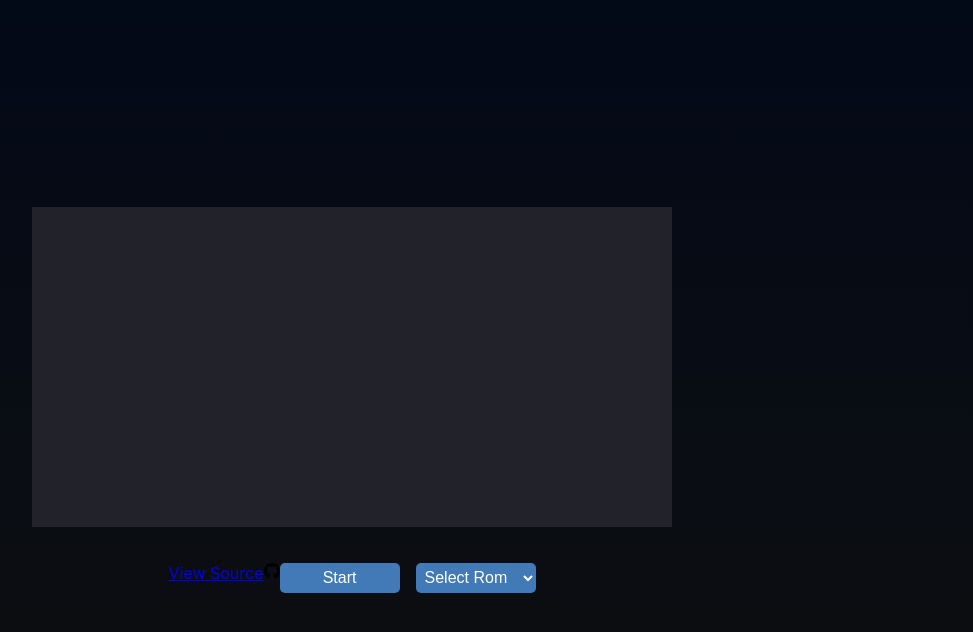
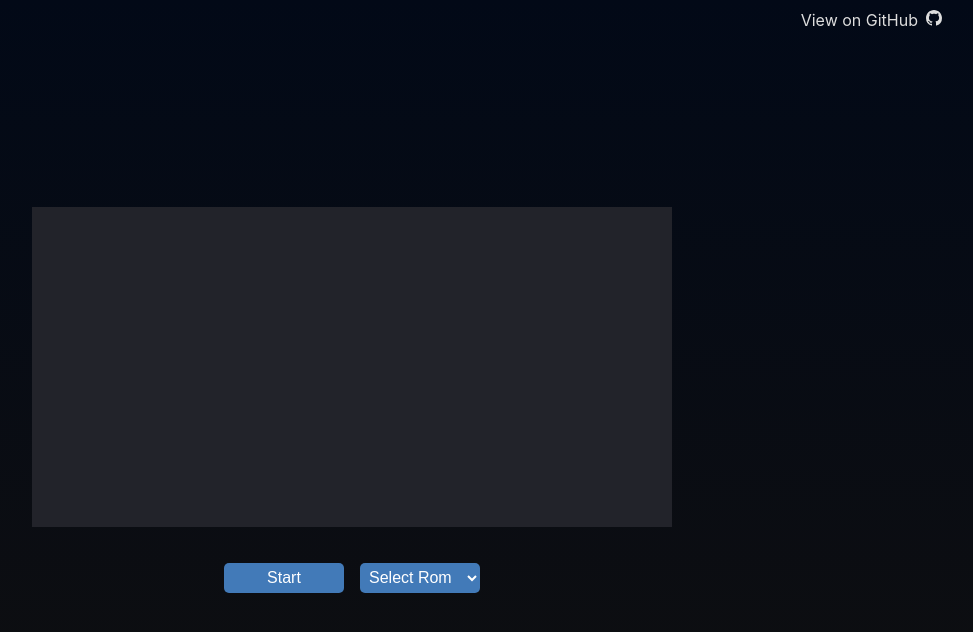
Before and after one commit to zcr1/chip8, a React app: page / in a window 1280 px wide. Shown: the top 632 px of the page, without its empty margins (288-1261 px from the left). Built offline with nearby package versions, Linux system fonts and the light colour scheme; the HTML template or start-up script is replaced by a standard one.

Commit message:
View on Github link

```diff
--- a/src/App.scss
+++ b/src/App.scss
@@ -64,3 +64,27 @@ body {
 #start-button:hover {
 	background-color: $blue-hover;
 }
+
+#view-github-link {
+	color: #ddd;
+	position: absolute;
+	right: 50px;
+	text-decoration: none;
+	top: 10px;
+
+	svg {
+		margin-left: 8px;
+	}
+
+	path {
+		fill: #ddd;
+	}
+}
+
+#view-github-link:hover {
+	color: #fff;
+
+	path {
+		fill: #ddd;
+	}
+}
--- a/src/App.tsx
+++ b/src/App.tsx
@@ -21,9 +21,9 @@ const RomSelector = ({ currentRom, setRom }: { currentRom?: string; setRom(rom:
 	);
 };
 
-const ViewSourceLink = () => (
-	<a href="https://github.com/zcr1/chip8" target="_blank">
-		View Source
+const ViewGithubLink = () => (
+	<a id="view-github-link" href="https://github.com/zcr1/chip8" target="_blank">
+		View on GitHub
 		<svg viewBox="0 0 16 16" width="16" height="16" aria-hidden="true">
 			<path d="M8 0c4.42 0 8 3.58 8 8a8.013 8.013 0 0 1-5.45 7.59c-.4.08-.55-.17-.55-.38 0-.27.01-1.13.01-2.2 0-.75-.25-1.23-.54-1.48 1.78-.2 3.65-.88 3.65-3.95 0-.88-.31-1.59-.82-2.15.08-.2.36-1.02-.08-2.12 0 0-.67-.22-2.2.82-.64-.18-1.32-.27-2-.27-.68 0-1.36.09-2 .27-1.53-1.03-2.2-.82-2.2-.82-.44 1.1-.16 1.92-.08 2.12-.51.56-.82 1.28-.82 2.15 0 3.06 1.86 3.75 3.64 3.95-.23.2-.44.55-.51 1.07-.46.21-1.61.55-2.33-.66-.15-.24-.6-.83-1.23-.82-.67.01-.27.38.01.53.34.19.73.9.82 1.13.16.45.68 1.31 2.69.94 0 .67.01 1.3.01 1.49 0 .21-.15.45-.55.38A7.995 7.995 0 0 1 0 8c0-4.42 3.58-8 8-8Z"></path>
 		</svg>
@@ -67,7 +67,7 @@ const App = () => {
 
 	return (
 		<div className="content">
-			<ViewSourceLink />
+			<ViewGithubLink />
 			<button id="start-button" onClick={start}>
 				Start
 			</button>
--- a/src/emulator/Renderer.ts
+++ b/src/emulator/Renderer.ts
@@ -2,7 +2,7 @@ import { SCREEN_WIDTH, SCREEN_HEIGHT } from './Chip8';
 import { Chip8 } from './Chip8';
 
 const BACKGROUND_COLOR = '#22232a';
-const PIXEL_COLOR = '#758cd1ff';
+const PIXEL_COLOR = '#758cd1';
 
 export class Renderer {
 	animationFrame?: number;
```
